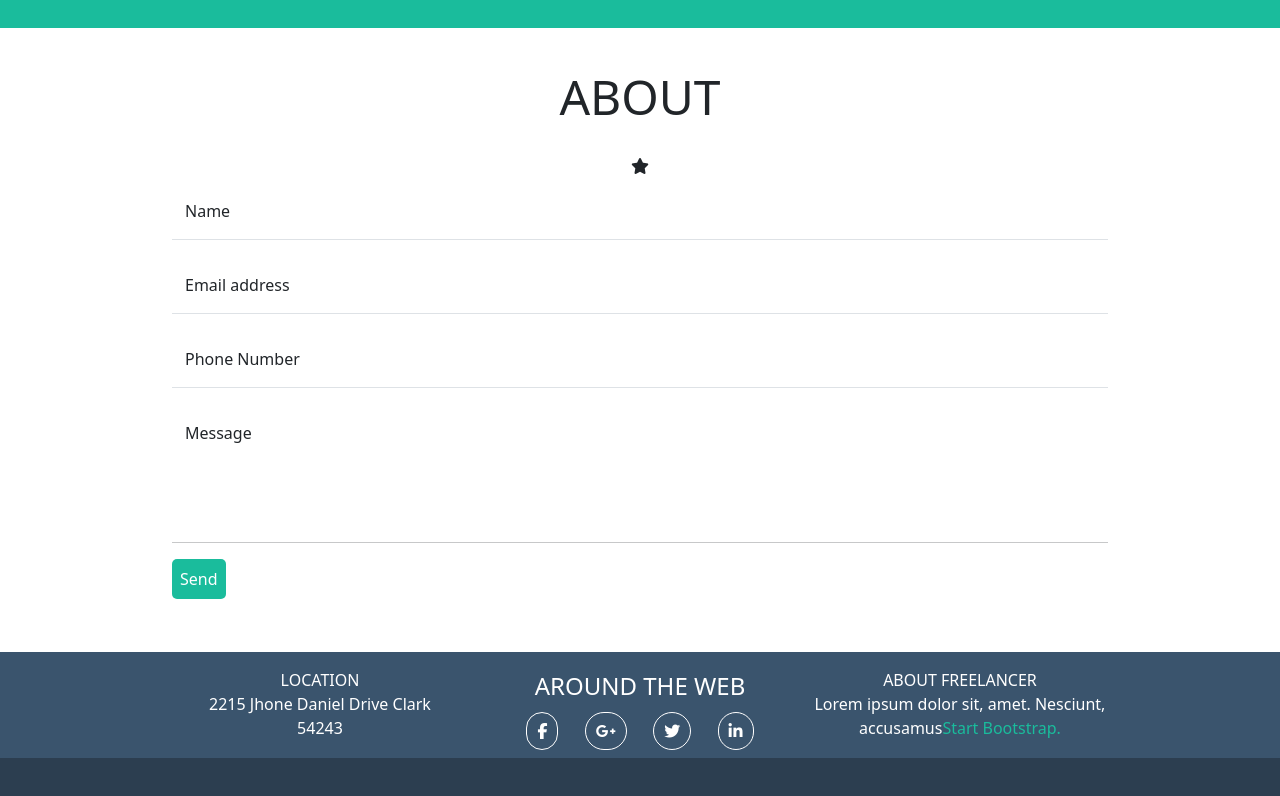
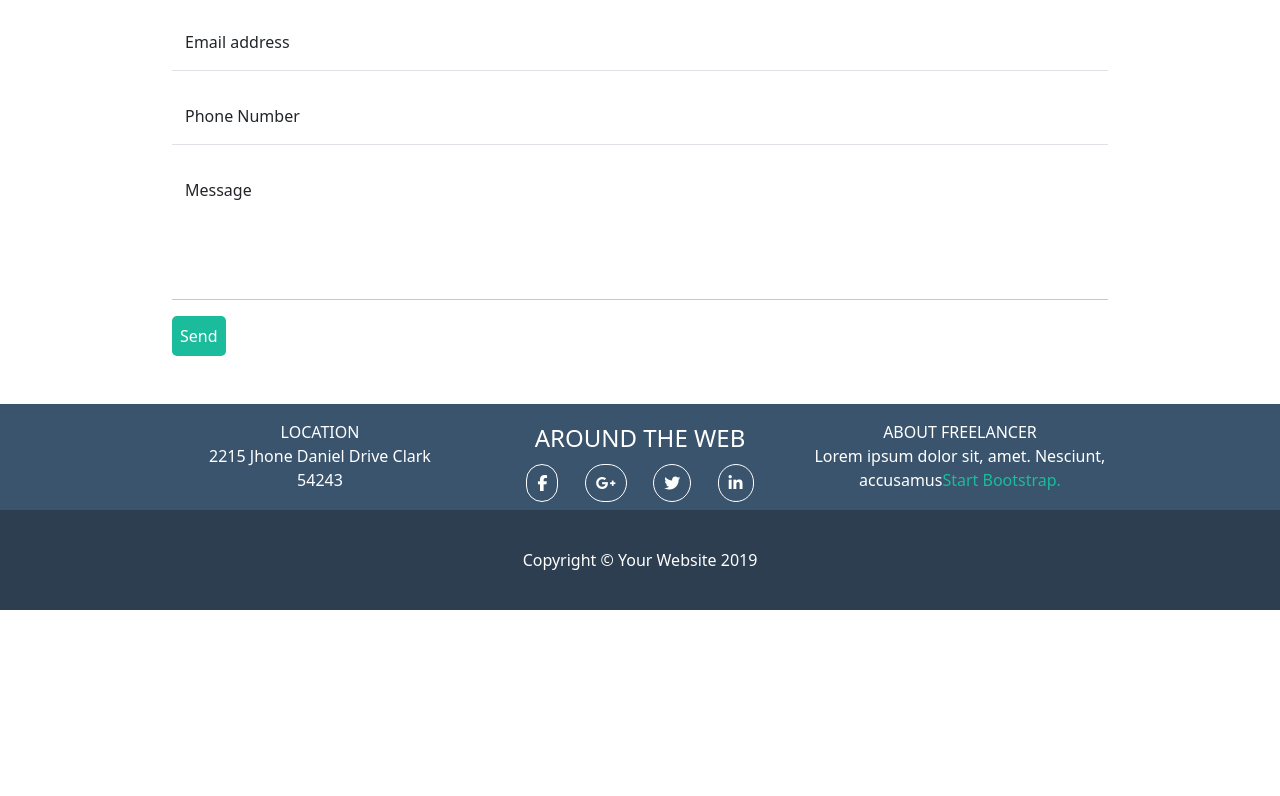
Before and after one commit to devitoangelo/html-css-bootstrap-freelancer, a plain HTML site: page index.html in a window 1280 px wide. Shown: the part 1838-2634 px from the top of the page. After the commit the page ends 2448 px from the top, so only its background shows below. Drawn offline with nearby package versions, Linux system fonts and the light colour scheme.

Commit message:
end-footer-commit

```diff
--- a/assets/css/style.css
+++ b/assets/css/style.css
@@ -93,9 +93,6 @@ header {
 
 
 
-/* about */
-
-
 .mt_5{
     margin-top: 5rem;
 }
@@ -135,9 +132,10 @@ header {
 
 footer {
     background-color: #2C3E50;
+    height: 100px;
     display: flex;
-    text-align: center;
     align-items: center;
+    justify-content: center;
 
 
 }
--- a/index.html
+++ b/index.html
@@ -15,7 +15,7 @@
 
 
 
-<body class="debug">
+<body>
 
     <header>
         <div class="container box">
@@ -217,12 +217,11 @@
                             <i class="fa-brands fa-linkedin-in btn-"></i>
                         </div>
 
-
-
                     </div>
                     <div class="col mt-3 text-white text-center">
                         <nav>ABOUT FREELANCER</nav>
-                        <nav>Lorem ipsum dolor sit, amet. Nesciunt, accusamus<a href="" class="link">Start Bootstrap.</a></nav>
+                        <nav>Lorem ipsum dolor sit, amet. Nesciunt, accusamus<a href="" class="link">Start
+                                Bootstrap.</a></nav>
 
                     </div>
                 </div>
@@ -234,7 +233,8 @@
 
 
     <footer class="debug">
-        <div class="container">
+        <div class="container text-center text-white">
+            <nav>Copyright © Your Website 2019</nav>
 
         </div>
     </footer>
```
